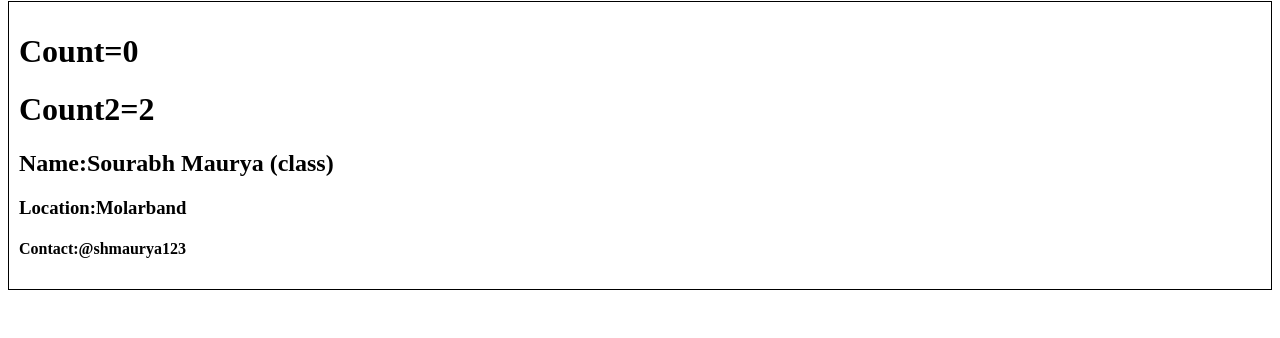
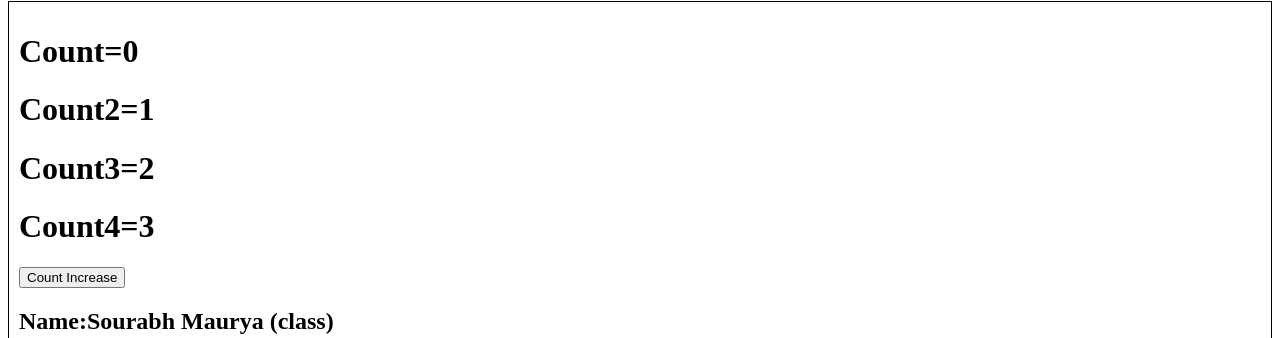
Before and after one commit to SHMAURYA123/React-dev, a React (Vite) app: page /about in a window 1280 px wide. Shown: the part 580-918 px from the top of the page. Before the commit the page ends 880 px from the top, so only its background shows below. Built offline with nearby package versions, Linux system fonts and the light colour scheme.

Commit message:
learn how to update state variable value

```diff
--- a/src/components/UserClass.js
+++ b/src/components/UserClass.js
@@ -7,17 +7,31 @@ class UserClass extends React.Component{
 
         this.state={
             count:0,
-            count2:2,
+            count2:1,
+            count3:2,
+            count4:3,
         };
     }
 
     render(){
         const {name,location}=this.props;
-        const{count,count2}=this.state;
+        const{count,count2,count3,count4}=this.state;
         return (
             <div className="user-card">
              <h1>Count={count}</h1>
              <h1>Count2={count2}</h1>
+             <h1>Count3={count3}</h1>
+             <h1>Count4={count4}</h1>
+            <button
+            //  Never update state variable directly
+             onClick={()=>{
+                this.setState({
+                    count:this.state.count+1,
+                    count2:this.state.count2+1,
+              });
+            }}>
+             Count Increase
+             </button>
              <h2>Name:{name} </h2>
              <h3>Location:{location}</h3>
              <h4> Contact:@shmaurya123</h4>
```
